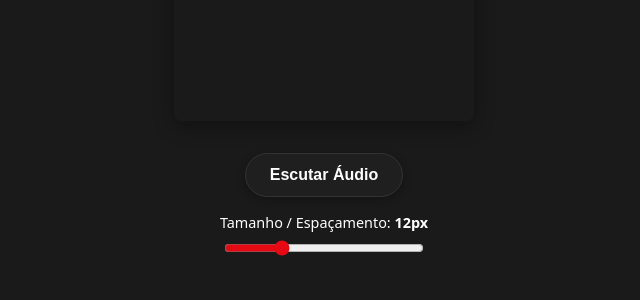
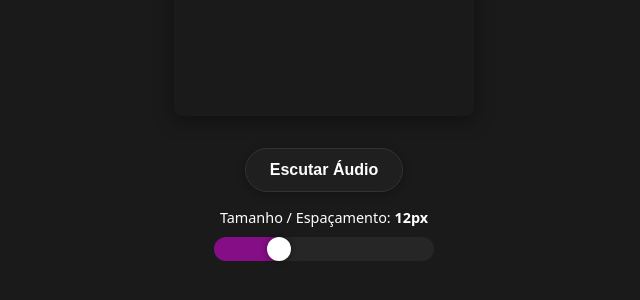
Before and after one commit to GUGOFO/BadApple, a React (Vite) app: page / in a window 1280 px wide. Shown: the part 286-586 px from the top of the page, without its empty margins (316-956 px from the left). Built offline with nearby package versions, Linux system fonts and the light colour scheme.

Commit message:
Ajuste design dos botoes

```diff
--- a/src/BotaoAudio/style.module.css
+++ b/src/BotaoAudio/style.module.css
@@ -18,6 +18,6 @@
 }
 
 .botaoAudio.ativo {
-  background-color: #e50914;
-  border-color: #e50914;
+  background-color: #850d85;
+  border-color: #850d85;
 }
--- a/src/SliderTamanho/index.jsx
+++ b/src/SliderTamanho/index.jsx
@@ -1,6 +1,11 @@
 import Styles from "./style.module.css";
 
 function SliderTamanho({ tamanho, onChange }) {
+  const min = 6;
+  const max = 28;
+
+  const porcentagem = ((tamanho - min) / (max - min)) * 100;
+
   return (
     <div className={Styles.sliderContainer}>
       <label htmlFor="slider-tamanho">
@@ -9,11 +14,12 @@ function SliderTamanho({ tamanho, onChange }) {
       <input
         id="slider-tamanho"
         type="range"
-        min="6"
-        max="28"
+        min={min}
+        max={max}
         step="1"
         value={tamanho}
         onChange={(e) => onChange(Number(e.target.value))}
+        style={{ "--porcentagem": `${porcentagem}%` }}
       />
     </div>
   );
--- a/src/SliderTamanho/style.module.css
+++ b/src/SliderTamanho/style.module.css
@@ -2,13 +2,58 @@
   display: flex;
   flex-direction: column;
   align-items: center;
-  gap: 6px;
+  gap: 8px;
   color: #ffffff;
   font-size: 0.9rem;
 }
 
 .sliderContainer input[type="range"] {
-  accent-color: #e50914;
+  -webkit-appearance: none;
+  appearance: none;
+  width: 220px;
+  height: 24px;
+  background: linear-gradient(
+    to right,
+    #850d85 var(--porcentagem, 0%),
+    #262626 var(--porcentagem, 0%)
+  );
+  border-radius: 12px;
+  outline: none;
   cursor: pointer;
-  width: 200px;
 }
+
+.sliderContainer input[type="range"]::-webkit-slider-thumb {
+  -webkit-appearance: none;
+  appearance: none;
+  width: 24px;
+  height: 24px;
+  border-radius: 50%;
+  background: #ffffff;
+  box-shadow: 0 0 6px rgba(0, 0, 0, 0.4);
+  cursor: pointer;
+  transition: transform 0.1s ease;
+}
+
+.sliderContainer input[type="range"]::-webkit-slider-thumb:hover {
+  transform: scale(1.1);
+}
+
+.sliderContainer input[type="range"]::-moz-range-track {
+  height: 24px;
+  background: linear-gradient(
+    to right,
+    #850d85 var(--porcentagem, 0%),
+    #262626 var(--porcentagem, 0%)
+  );
+  border-radius: 12px;
+}
+
+.sliderContainer input[type="range"]::-moz-range-thumb {
+  width: 24px;
+  height: 24px;
+  border: none;
+  border-radius: 50%;
+  background: #ffffff;
+  box-shadow: 0 0 6px rgba(0, 0, 0, 0.4);
+  cursor: pointer;
+}
```
